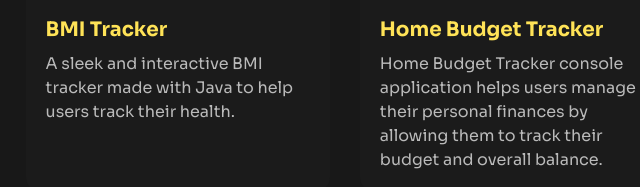
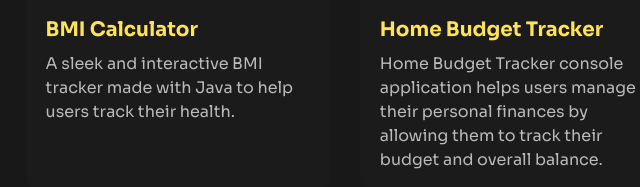
Before and after one commit to AAArds/ardsweb, a plain HTML site: page works.html in a window 1280 px wide. Shown: the part 578-765 px from the top of the page, 128-768 px from the left. Drawn offline with Linux system fonts and the light colour scheme.

Commit message:
Add files via upload

```diff
--- a/works.html
+++ b/works.html
@@ -44,7 +44,7 @@
                             <img src=".\images\project1.png" alt="Project 1">
                         </div>
                         <div class="work-details">
-                            <h3>BMI Tracker</h3>
+                            <h3>BMI Calculator</h3>
                             <p>A sleek and interactive BMI tracker made with Java to help users track their health.</p>
                         </div>
                     </div>
```
